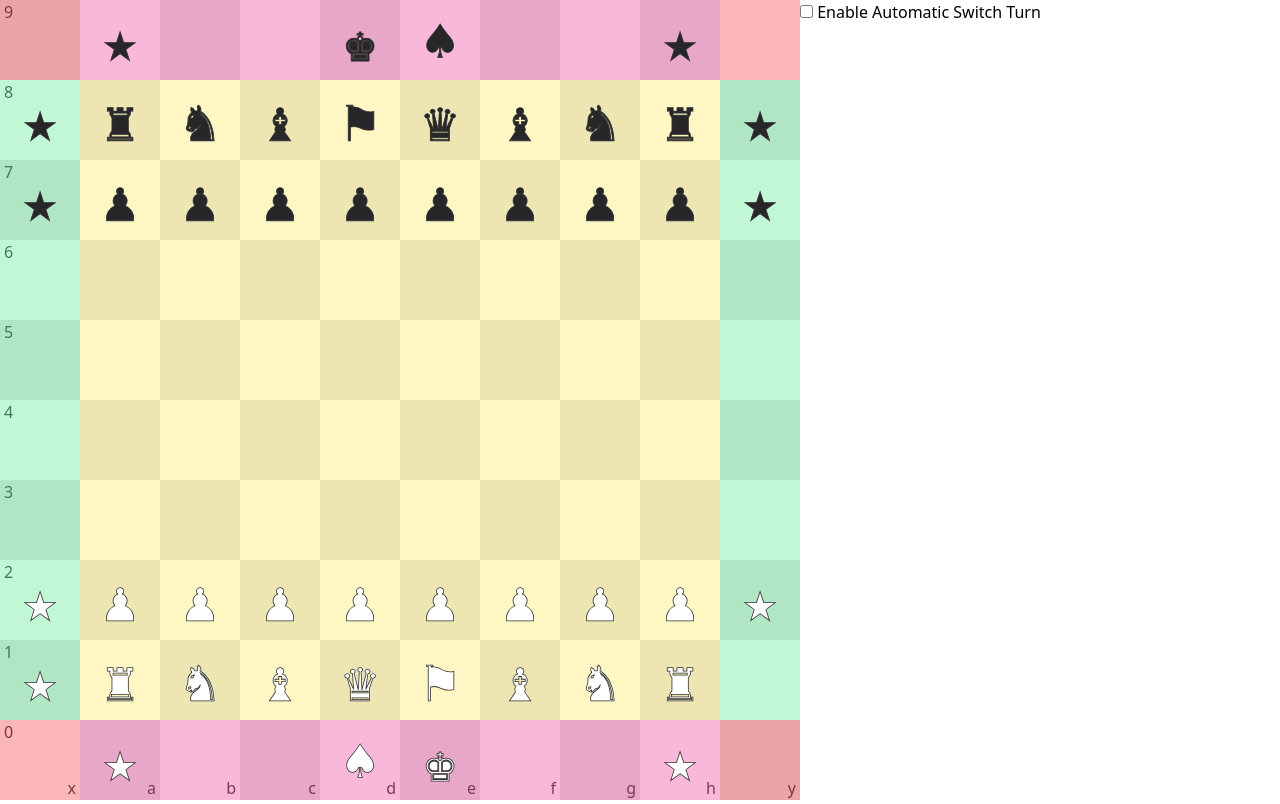
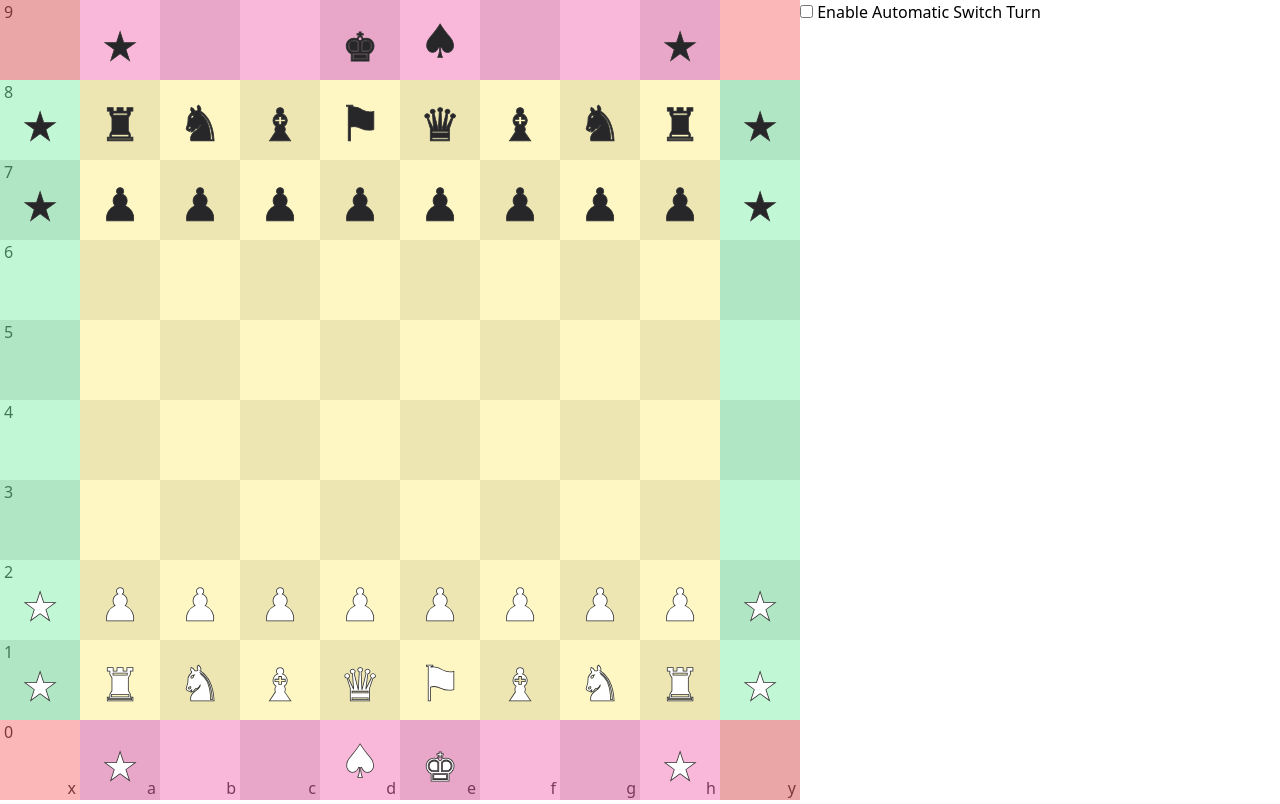
Before and after one commit to CuriosBasant/shadyantra-mono, a Next.js app in the folder packages/jugaad/: page / in a window 1280 px wide. Built offline with nearby package versions, Linux system fonts and the light colour scheme.

Commit message:
fixed white color and Charan

```diff
--- a/packages/jugaad/src/components/Pieces.tsx
+++ b/packages/jugaad/src/components/Pieces.tsx
@@ -11,7 +11,7 @@ const FILES = 'xabcdefghy', PIECE_UNICODE_SYMBOL = {
 }
 export default function Pieces({ pieces }: Props) {
   return (
-    <div id="pieces" className='absolute bottom-0 pointer-events-none select-none w-1/10 h-1/10 z-10 text-gray-800' style={ { fontSize: '7vmin', 'WebkitTextStroke': '.1vmin #333' } }>
+    <div id="pieces" className='absolute bottom-0 pointer-events-none select-none w-1/10 h-1/10 z-10' style={ { fontSize: '7vmin', 'WebkitTextStroke': '.1vmin #333' } }>
       {pieces.map(piece => <Piece key={ piece.square } { ...piece } square={ piece.square } />) }
     </div>
   )
@@ -20,6 +20,6 @@ export default function Pieces({ pieces }: Props) {
 const Piece = ({ notation, name, square }: IPiece) => {
   const X = FILES.indexOf(square[0]), Y = -square[1], symbol = notation.toLowerCase()
   return <span className='absolute duration-1000 flex w-full h-full font-mono transition-transform' style={ { transform: `translate(${ X }00%, ${ Y }00%)` } }>
-    <span className={ `piece m-auto text-${ notation == symbol ? 'gray-800' : 'white' }` } title={ name }>{ PIECE_UNICODE_SYMBOL[symbol] }</span>
+    <span className={ `piece m-auto ${ notation == symbol ? 'text-gray-800' : 'text-white' }` } title={ name }>{ PIECE_UNICODE_SYMBOL[symbol] }</span>
   </span>
 }
--- a/packages/jugaad/src/engine/Utils.ts
+++ b/packages/jugaad/src/engine/Utils.ts
@@ -2,7 +2,7 @@ export const BOARD_SIZE = 10
 export const TOTAL_SQUARES = BOARD_SIZE ** 2
 
 export const _DEFAULT_FEN = '0c1ia1c0/cmhgrsghmc/cppppppppc/9/9/9/9/CPPPPPPPPC/CMHGSRGHMC/0C1AI1C0'
-export const DEFAULT_FEN = '.c..ia..c.cmhgrsghmccppppppppc........................................CPPPPPPPPCCMHGSRGHM..C..AI..C.'
+export const DEFAULT_FEN = '.c..ia..c.cmhgrsghmccppppppppc........................................CPPPPPPPPCCMHGSRGHMC.C..AI..C.'
 export const ORTHOGONAL_DIRECTION = Object.freeze([BOARD_SIZE, 1, -1, -BOARD_SIZE])
 export const DIAGNAL_DIRECTION = Object.freeze([BOARD_SIZE - 1, BOARD_SIZE + 1, -BOARD_SIZE - 1, -BOARD_SIZE + 1])
 
```
